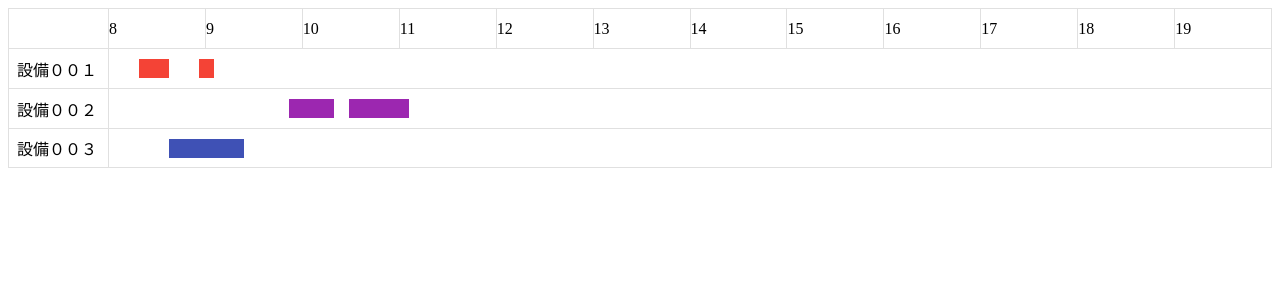
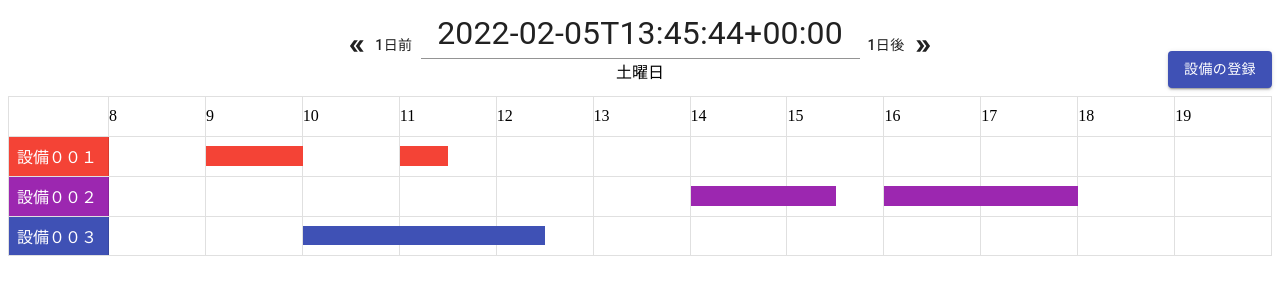
Before and after one commit to DaiKodama/web-app-workshop, a React app: page / in a window 1280 px wide. Shown: the top 300 px of the page. Built offline with nearby package versions, Linux system fonts and the light colour scheme.

Commit message:
日時表示追加

```diff
--- a/src/components/FacilityLane.tsx
+++ b/src/components/FacilityLane.tsx
@@ -1,9 +1,10 @@
-import React, { useMemo } from "react";
+import React, { useMemo } from 'react';
 import { IFacility } from '../models/IFacility';
 import { Property } from 'csstype';
 import { IReservation } from '../models/IReservation';
-import { makeStyles, Theme } from "@material-ui/core";
-import { ReservationBar } from './ReservatonBar';
+import { makeStyles, Theme } from '@material-ui/core/styles';
+import { ReservationBar } from './ReservationBar';
+
 
 type Props = JSX.IntrinsicElements['div'] & {
   facility: IFacility;
@@ -15,13 +16,13 @@
 const useStyles = makeStyles<
   Theme,
   {
-  backgroundColor: Property.BackgroundColor
+    backgroundColor: Property.BackgroundColor;
   }
 >((theme) => ({
   header: {
     backgroundColor: (p) => p.backgroundColor,
     color: (p) => theme.palette.getContrastText(p.backgroundColor),
-  }
+  },
 }));
 
 export const FacilityLane: React.FC<Props> = (props) => {
@@ -32,11 +33,11 @@
     backgroundColor,
     ...rootAttr
   } = props;
-  const style = useStyles({backgroundColor});
+  const styles = useStyles({ backgroundColor });
   const cells = useMemo(() => {
     const r: JSX.Element[] = [];
-    for (let i = 0; i <= 11; i++){
-      r.push(<div key={i} className="titleCell"></div>);
+    for (let i = 0; i <= 11; i++) {
+      r.push(<div key={i} className="timeCell"></div>);
     }
     return r;
   }, []);
@@ -53,12 +54,14 @@
         />
       );
     });
-  },[reservations, backgroundColor, cellWidth]);
-  return <div {...rootAttr}>
+  }, [reservations, backgroundColor, cellWidth]);
+  return (
+    <div {...rootAttr}>
       {bars}
-    <div className={'laneHeader ${styles.header}'}>
+      <div className={`laneHeader ${styles.header}`}>
         <p>{facility.name}</p>
       </div>
       {cells}
     </div>
-}
+  );
+};
--- a/src/components/ReservationList.tsx
+++ b/src/components/ReservationList.tsx
@@ -2,11 +2,12 @@
 import { indigo, lightBlue, lightGreen, orange, purple, red, teal, yellow } from "@material-ui/core/colors";
 import { styles } from "@material-ui/pickers/views/Calendar/Calendar";
 import dayjs from "dayjs";
-import React, { useMemo } from "react";
+import React, { useCallback, useEffect, useMemo, useRef, useState } from "react";
 import { Link } from "react-router-dom";
 import { IFacility } from "../models/IFacility";
 import { IReservation } from "../models/IReservation";
-import { FacilityLane } from './FacilityLane'
+import { FacilityLane } from './FacilityLane';
+import { ReservationListHeader } from './ReservationListHeader';
 
 /** @format */
 
@@ -148,10 +149,28 @@
 };
 
 export const ReservationList : React.FC = () => {
+  const cell = useRef<HTMLDivElement>(null);
+  const [cellWidth, setCellWidth] = useState<number>(0);
   const styles = useStyles();
+  const onResizse = useCallback(() => {
+    if(!cell?.current) return;
+    setCellWidth(cell.current.getBoundingClientRect().width);
+  },[cell]);
+  useEffect(onResizse, [cell]);
+  useEffect(() => {
+    window.addEventListener('resize', onResizse);
+    return() => {
+      window.removeEventListener('resize', onResizse);
+    }
+  },[])
   const headerCells = useMemo(() => {
     const cells: JSX.Element[] = [];
-    for (let i = 8; i <= 19; i++) {
+    cells.push(
+    <div key={8} ref={cell} className="timeCell">
+      8
+    </div>,
+    );
+    for (let i = 9; i <= 19; i++) {
       cells.push(<div key={i} className="timeCell">
         {i}
       </div>,
@@ -166,7 +185,7 @@
       );
       return(<FacilityLane
         key={facility.id}
-        cellWidth={30}
+        cellWidth={cellWidth}
         facility={facility}
         reservations={reservations}
         className={styles.lane}
@@ -174,9 +193,10 @@
         />
       );
     });
-  },[styles.lane]);
+  },[styles.lane, cellWidth]);
   return (
   <div>
+    <ReservationListHeader />
     <div>
       <div className={styles.lane}>
         <div className="laneHeader"></div>
--- /dev/null
+++ b/src/components/ReservationListHeader.tsx
@@ -0,0 +1,66 @@
+import React from "react";
+import Button from "@material-ui/core/Button";
+import { makeStyles } from "@material-ui/core/styles";
+import { DoubleArrow } from "@material-ui/icons";
+import dayjs from "dayjs";
+import { DatePicker } from "@material-ui/pickers";
+
+const useStyles = makeStyles(() => ({
+  header: {
+    display: "flex",
+    justifyContent: "center",
+    alignItems: "center",
+  },
+  startIcon: {
+    transform: "rotate(180deg)",
+  },
+  date: {
+    "& input": { fontSize: "2rem", margin: 0, textAlign: "center" },
+  },
+  weekday: {
+    margin: 0,
+    textAlign: "center",
+  },
+  actions: {
+    textAlign: "right",
+    position: "relative",
+    top: "-2em",
+    marginBottom: "-1.5em",
+  },
+}));
+
+export const ReservationListHeader: React.FC = () => {
+  const styles = useStyles();
+  return(
+    <div>
+      <div className={styles.header}>
+        <div>
+          <Button startIcon={<DoubleArrow className={styles.startIcon}/>}>
+            1日前
+          </Button>
+        </div>
+        <div>
+          <DatePicker
+            value={dayjs()}
+            className={styles.date}
+            format="YYYY-MM-DD"
+            onChange={() => {
+              //
+            }}
+          />
+          <p className={styles.weekday}>{dayjs().format('dddd')}</p>
+        </div>
+        <div>
+          <Button endIcon={<DoubleArrow />}>
+            1日後
+          </Button>
+        </div>
+      </div>
+      <div className={styles.actions}>
+        <Button variant="contained" color="primary">
+          設備の登録
+        </Button>
+      </div>
+    </div>
+  )
+};
--- a/src/index.tsx
+++ b/src/index.tsx
@@ -4,8 +4,10 @@
 import { MuiPickersUtilsProvider } from '@material-ui/pickers';
 import Utils from '@date-io/dayjs';
 import 'dayjs/locale/ja';
-import { Dayjs } from 'dayjs';
+import dayjs, { Dayjs } from 'dayjs';
 import { Routing } from './components/Routing'
+
+dayjs.locale('ja');
 
 class ExtendedUtils extends Utils {
   getCalendarHeaderText(date: Dayjs) {
```
Also changed, not shown: src/components/ReservationBar.tsx (renamed from src/components/ReservatonBar.tsx). Lines whose indentation alone changed are shown as unchanged.
